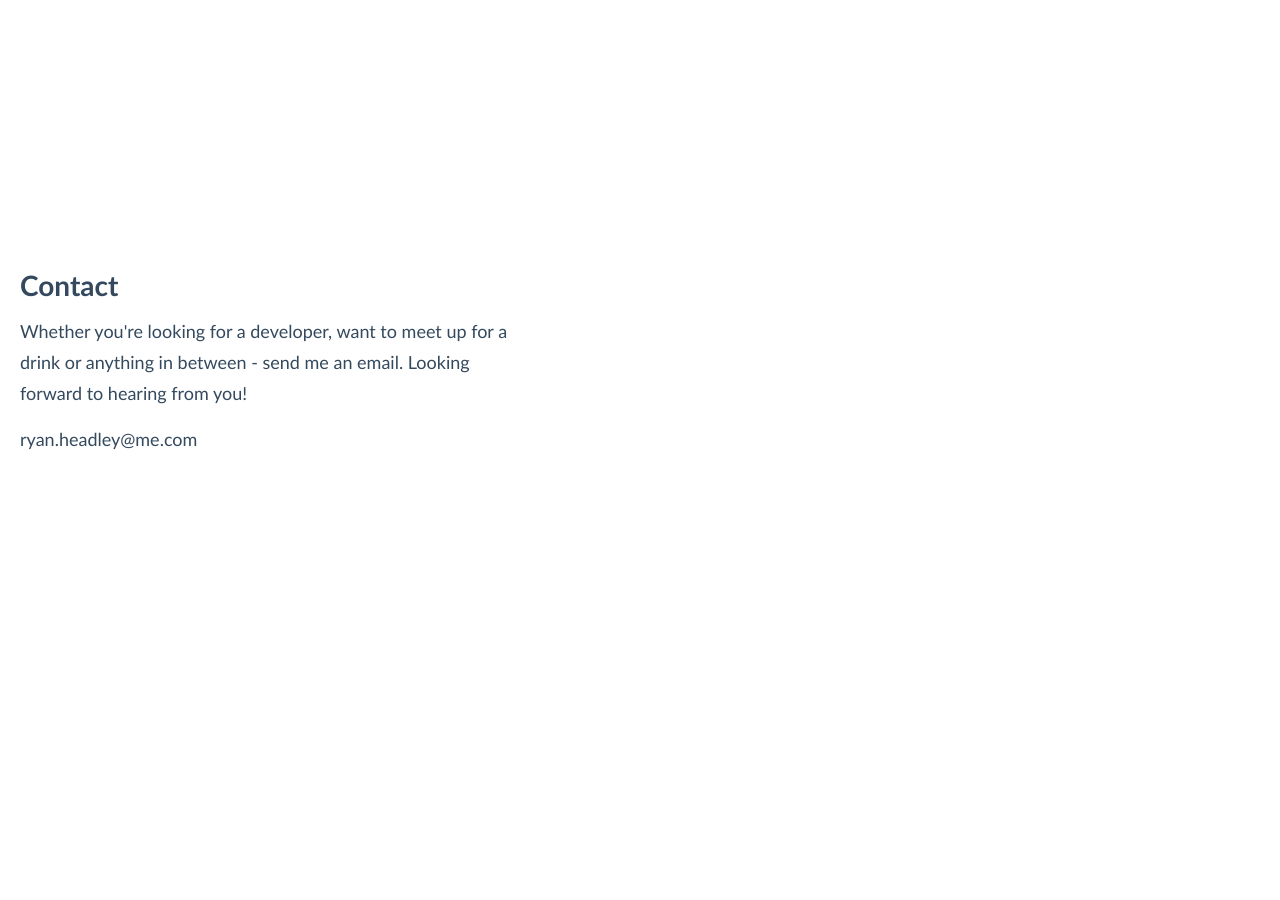
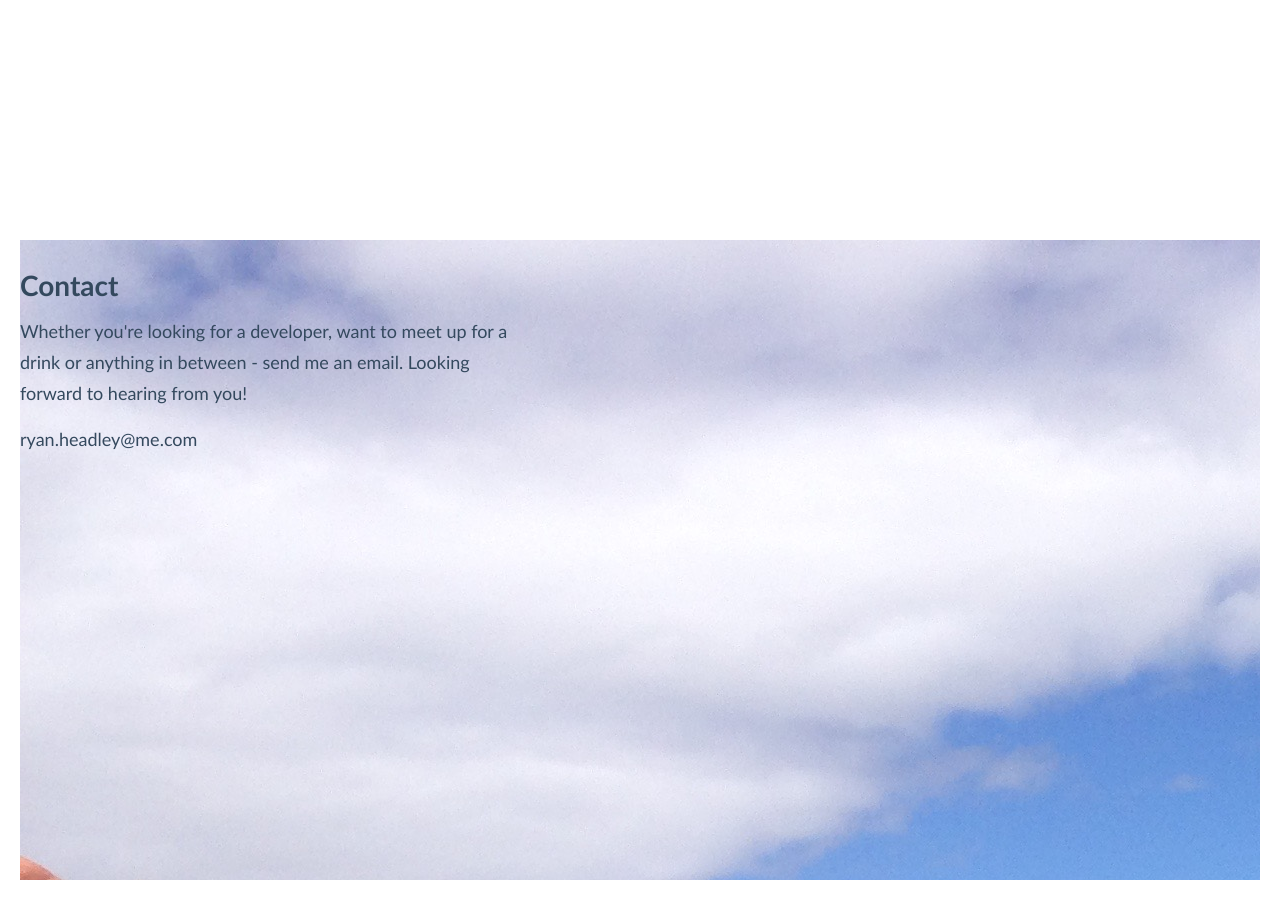
Before and after one commit to iry47/PersonalWebsite, a PHP site: page / in a window 1280 px wide. Shown: the part 1830-2730 px from the top of the page. Run offline with PHP 8.4, Linux system fonts and the light colour scheme; some libraries are stand-ins or nearby versions.

Commit message:
contact image

```diff
--- a/stylesheets/home.css
+++ b/stylesheets/home.css
@@ -235,6 +235,7 @@ h3 {
 
 #contact {
     min-height: 100vh;
+    background-image: url(/docs/images/bariFray.jpg);
 }
 
 #contactArticle {
```
